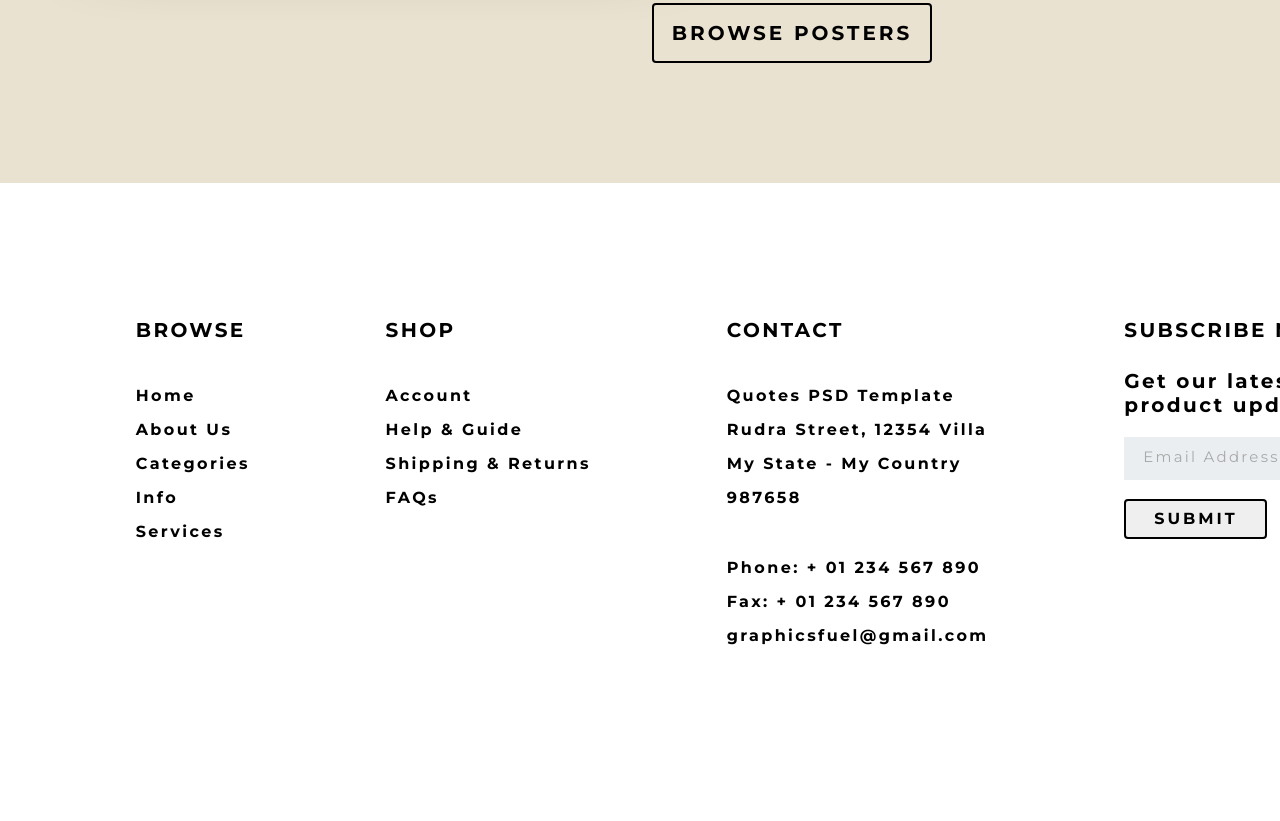
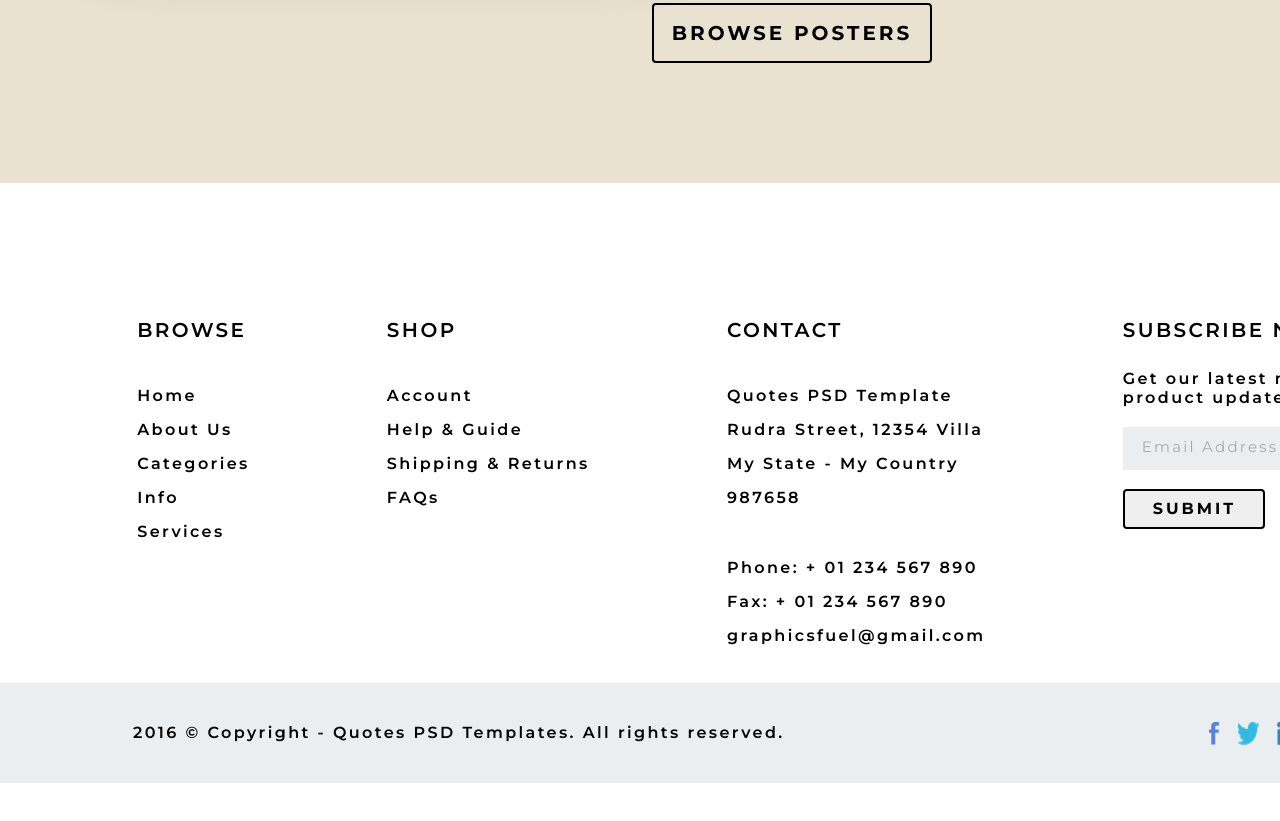
Before and after one commit to Paracells/Paracells.github.io, a plain HTML site: page homework_5-1/index.html in a window 1280 px wide. Shown: the part 5117-5938 px from the top of the page. After the commit the page ends 5917 px from the top, so only its background shows below. Drawn offline with Linux system fonts and the light colour scheme.

Commit message:
section footer

```diff
--- a/homework_5-1/css/style.css
+++ b/homework_5-1/css/style.css
@@ -497,32 +497,26 @@ height: 290px;
   margin-right: 16px;
 }
 
-/* .footer {
-  background-color: #fff;
-  grid-row: 54/70;
-  grid-column: 1/18;
-} */
-
 .header__text,
 .link__text,
+.link__text--address,
 .link__text--subscribe {
   font-family: Montserrat;
-  font-size: 20px;
-  font-weight: 700;
+  font-size: 16px;
+  font-weight: 600;
   line-height: 2.13;
   letter-spacing: 2.4px;
   text-align: left;
   color: #000000;
+  text-decoration: none;
 }
-
-.link__text {
-  font-size: 16px;
-  font-weight: 600;
-  text-decoration: none;
+.link__text--address {
+  display: inline;
 }
 
 .header__text {
   margin-bottom: 27px;
+  font-size: 20px;
 }
 
 .footer__browse,
@@ -535,12 +529,10 @@ height: 290px;
   padding-top: 126px;
 }
 
-
-
 .footer__flex {
   display: flex;
   justify-content: space-evenly;
-  grid-row: 54/70;
+  grid-row: 54/59;
   grid-column: 1/18;
   background-color: #fff;
 }
@@ -581,3 +573,33 @@ input[type="email"] {
   margin-bottom: 20px;
   margin-top: -10px;
 }
+
+.footer__copyright {
+  background-color: rgba(234, 238, 241, 1);
+  grid-row: 59/60;
+  grid-column: 1/18;
+}
+
+.footer__copyright--text {
+  grid-row: 59/60;
+  grid-column: 2/9;
+  font-family: "Montserrat";
+  font-size: 16px;
+  color: rgba(0, 0, 0, 1);
+  letter-spacing: 0.15em;
+  line-height: 34px;
+  font-weight: 600;
+  margin-left: 33px;
+  align-self: center;
+  padding-top: 50px;
+  padding-bottom: 50px;
+}
+
+.social__icons {
+  min-width: 350px;
+  display: flex;
+  justify-content: space-around;
+  grid-row: 59/60;
+  grid-column:13/14;
+  align-self: center;
+}
--- a/homework_5-1/index.html
+++ b/homework_5-1/index.html
@@ -7,7 +7,7 @@
     <title>Quotes</title>
     <link rel="preconnect" href="https://fonts.gstatic.com" />
     <link
-      href="https://fonts.googleapis.com/css2?family=Montserrat:wght@400;700&display=swap"
+      href="https://fonts.googleapis.com/css2?family=Montserrat:wght@400;600;700&display=swap"
       rel="stylesheet"
     />
     <link rel="stylesheet" href="css/style.css" />
@@ -155,20 +155,19 @@
         </div>
         <div class="footer__contact">
           <div class="header__text">CONTACT</div>
-          <a href="#" class="link__text"></a>
-          <a href="#" class="link__text">Quotes PSD Template</a>
-          <a href="#" class="link__text">Rudra Street, 12354 Villa</a>
-          <a href="#" class="link__text">My State - My Country</a>
-          <a href="#" class="link__text">987658</a><br /><br />
-          <a href="#" class="link__text"></a>
-          <a href="#" class="link__text">Phone: + 01 234 567 890</a>
-          <a href="#" class="link__text">Fax: + 01 234 567 890</a>
-          <a href="#" class="link__text">graphicsfuel@gmail.com</a>
+          <div class="link__text--address">Quotes PSD Template</div>
+          <div class="link__text--address">Rudra Street, 12354 Villa</div>
+          <div class="link__text--address">My State - My Country</div>
+          <div class="link__text--address">987658</div>
+          <br /><br />
+          <div class="link__text--address">Phone: + 01 234 567 890</div>
+          <div class="link__text--address">Fax: + 01 234 567 890</div>
+          <div class="link__text--address">graphicsfuel@gmail.com</div>
         </div>
         <div class="footer__subscribe-now">
           <div class="header__text">SUBSCRIBE NOW</div>
           <div class="link__text--subscribe">
-            Get our latest news and<br/>product updates daily
+            Get our latest news and<br />product updates daily
           </div>
           <div class="subscribe__form">
             <from class="subscribe">
@@ -182,6 +181,36 @@
           </div>
         </div>
       </div>
+      <div class="footer__copyright"></div>
+      <div class="footer__copyright--text">
+        2016 © Copyright - Quotes PSD Templates. All rights reserved.
+      </div>
+      <div class="social__icons">
+        <img src="img/icons/facebook.png" alt="facebook" class="social__icon" />
+        <img src="img/icons/twitter.png" alt="twitter" class="social__icon" />
+        <img
+          src="img/icons/linked-in.png"
+          alt="linked in"
+          class="social__icon"
+        />
+        <img src="img/icons//youtube.png" alt="youtube" class="social__icon" />
+        <img
+          src="img/icons/google-plus.png"
+          alt="google plus"
+          class="social__icon"
+        />
+        <img
+          src="img/icons/pinterest.png"
+          alt="pinterest"
+          class="social__icon"
+        />
+        <img
+          src="img/icons/instagram.png"
+          alt="instagram"
+          class="social__icon"
+        />
+        <img src="img/icons/email.png" alt="email" class="social__icon" />
+      </div>
     </div>
   </body>
 </html>
```
Also changed, not shown: homework_5-1/img/icons/email.png (added), homework_5-1/img/icons/facebook.png (added), homework_5-1/img/icons/google-plus.png (added), homework_5-1/img/icons/instagram.png (added), homework_5-1/img/icons/linked-in.png (added), homework_5-1/img/icons/pinterest.png (added), homework_5-1/img/icons/twitter.png (added), homework_5-1/img/icons/youtube.png (added).
